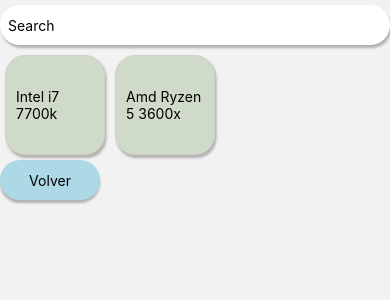
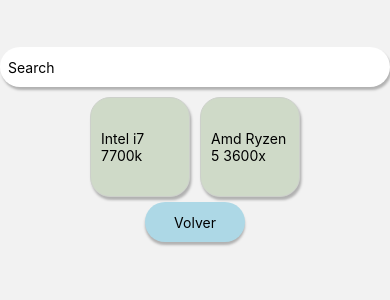
Before and after one commit to fperez-glo/reactNativeEcommerce, a React Native app: screen /Products in a window 390 px wide. Shown: the top 300 px of the page. Built offline with nearby package versions, Linux system fonts and the light colour scheme.

Commit message:
ajuste en la screen de productos

```diff
--- a/src/components/ProductsContainer.jsx
+++ b/src/components/ProductsContainer.jsx
@@ -118,6 +118,9 @@
     // backgroundColor:"red",
     width: "100%",
     height: 200,
+    alignItems: "center",
+    // padding: 5,
+    marginTop: 42
   },
   productsButton: {
     backgroundColor: colors.lighGreen,
```
